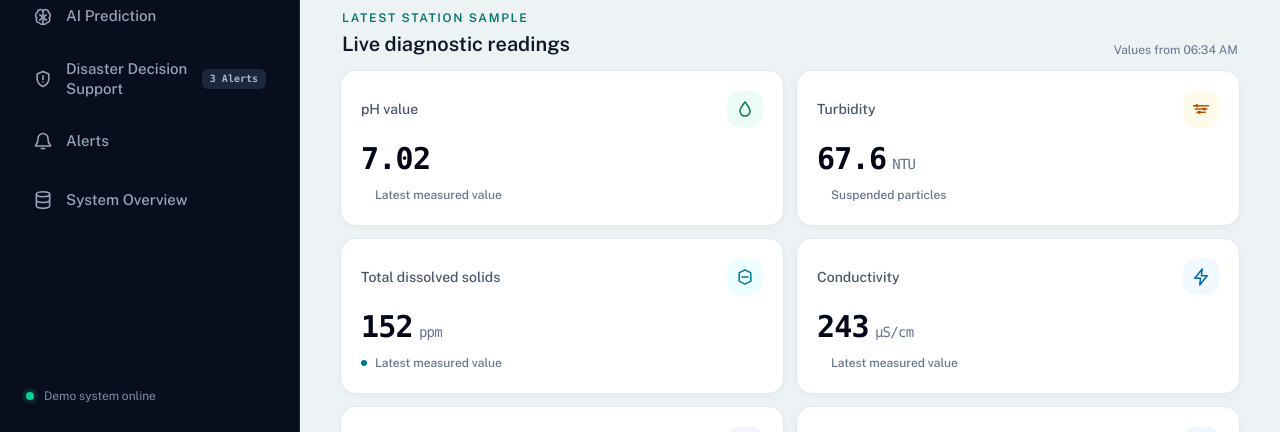
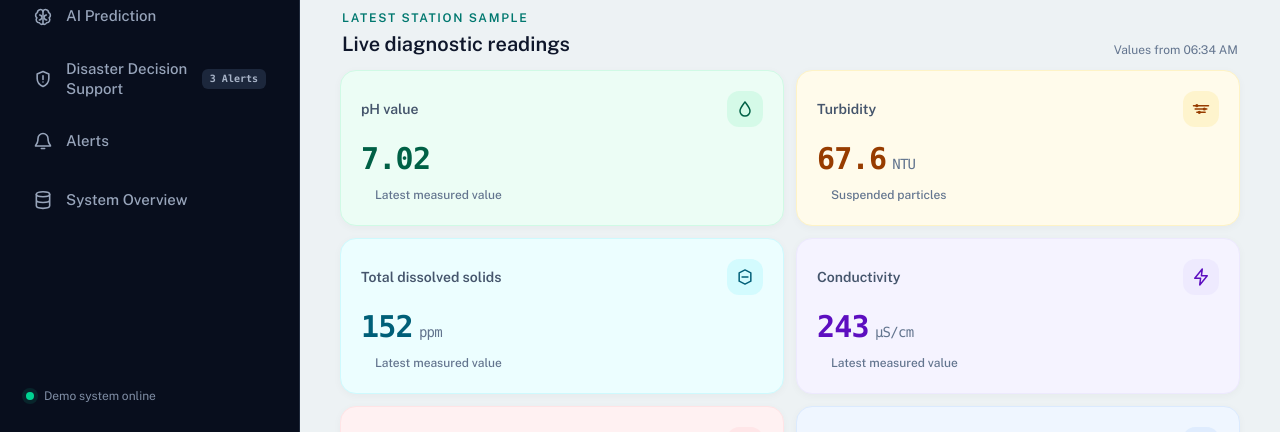
Before and after one commit to RAVINDUTRP/J26-IT-315, a React (Vite) app in the folder frontend/: page /sensing in a window 1280 px wide. Shown: the part 368-800 px from the top of the page. Built offline with nearby package versions, Linux system fonts and the light colour scheme; no server answers.

Commit message:
Refactor MonitoringView metrics styles for improved visual consistency and readability 🚀

```diff
--- a/frontend/src/pages/Sensing.jsx
+++ b/frontend/src/pages/Sensing.jsx
@@ -61,12 +61,12 @@ function MonitoringView({ observations, site, onSiteChange }) {
   }))
 
   const metrics = [
-    { label: 'pH value', value: readings.ph, unit: '', tint: 'text-emerald-700', soft: 'bg-emerald-50', icon: 'drop', bar: '#10b981', dataKey: 'ph', dataLabel: 'pH' },
-    { label: 'Turbidity', value: readings.turbidity_ntu, unit: 'NTU', tint: 'text-amber-700', soft: 'bg-amber-50', icon: 'turbidity', bar: '#f59e0b', dataKey: 'turbidity', dataLabel: 'Turbidity', note: 'Suspended particles' },
-    { label: 'Total dissolved solids', value: readings.tds_ppm, unit: 'ppm', tint: 'text-cyan-700', soft: 'bg-cyan-50', icon: 'tds', bar: '#06b6d4', dataKey: 'tds', dataLabel: 'TDS' },
-    { label: 'Conductivity', value: readings.ec_us_cm, unit: 'µS/cm', tint: 'text-sky-700', soft: 'bg-sky-50', icon: 'conductivity' },
-    { label: 'Water temperature', value: readings.temp_c, unit: '°C', tint: 'text-violet-700', soft: 'bg-violet-50', icon: 'temperature' },
-    { label: 'Rainfall context', value: latest.rainfall_mm_h, unit: 'mm/h', tint: 'text-blue-700', soft: 'bg-blue-50', icon: 'rain' },
+    { label: 'pH value', value: readings.ph, unit: '', tint: 'text-emerald-800', soft: 'bg-emerald-100/80', cardBg: 'bg-emerald-50', cardBorder: 'border-emerald-100', icon: 'drop', bar: '#10b981', dataKey: 'ph', dataLabel: 'pH' },
+    { label: 'Turbidity', value: readings.turbidity_ntu, unit: 'NTU', tint: 'text-amber-800', soft: 'bg-amber-100/80', cardBg: 'bg-amber-50', cardBorder: 'border-amber-100', icon: 'turbidity', bar: '#f59e0b', dataKey: 'turbidity', dataLabel: 'Turbidity', note: 'Suspended particles' },
+    { label: 'Total dissolved solids', value: readings.tds_ppm, unit: 'ppm', tint: 'text-cyan-800', soft: 'bg-cyan-100/80', cardBg: 'bg-cyan-50', cardBorder: 'border-cyan-100', icon: 'tds', bar: '#06b6d4', dataKey: 'tds', dataLabel: 'TDS' },
+    { label: 'Conductivity', value: readings.ec_us_cm, unit: 'µS/cm', tint: 'text-violet-800', soft: 'bg-violet-100/80', cardBg: 'bg-violet-50', cardBorder: 'border-violet-100', icon: 'conductivity' },
+    { label: 'Water temperature', value: readings.temp_c, unit: '°C', tint: 'text-rose-800', soft: 'bg-rose-100/80', cardBg: 'bg-rose-50', cardBorder: 'border-rose-100', icon: 'temperature' },
+    { label: 'Rainfall context', value: latest.rainfall_mm_h, unit: 'mm/h', tint: 'text-blue-800', soft: 'bg-blue-100/80', cardBg: 'bg-blue-50', cardBorder: 'border-blue-100', icon: 'rain' },
   ]
 
   return (
@@ -130,15 +130,15 @@ function MonitoringView({ observations, site, onSiteChange }) {
                 {...rise}
                 transition={{ duration: 0.28, delay: index * 0.04 }}
                 whileHover={{ y: -3, boxShadow: '0 12px 24px rgba(15, 23, 42, 0.08)' }}
-                className="min-h-36 rounded-2xl border border-slate-200/90 bg-white p-4 shadow-[0_2px_8px_rgba(15,23,42,0.035)] transition-colors hover:border-slate-300 sm:p-5"
+                className={`min-h-36 rounded-2xl border ${metric.cardBorder} ${metric.cardBg} p-4 shadow-[0_2px_8px_rgba(15,23,42,0.035)] transition-shadow hover:shadow-md sm:p-5`}
               >
                 <div className="flex items-center justify-between gap-3">
-                  <p className="text-sm font-medium text-slate-600">{metric.label}</p>
+                  <p className="text-sm font-semibold text-slate-600">{metric.label}</p>
                   <span className={`grid size-9 shrink-0 place-items-center rounded-xl ${metric.soft} ${metric.tint}`}>
                     <MetricIcon name={metric.icon} className="size-5" />
                   </span>
                 </div>
-                <p className="mt-3 flex flex-wrap items-baseline gap-x-1.5 font-mono text-2xl font-semibold tracking-tight text-slate-950 tabular-nums sm:text-[30px]">
+                <p className={`relative mt-3 flex flex-wrap items-baseline gap-x-1.5 font-mono text-2xl font-semibold tracking-tight tabular-nums sm:text-[30px] ${metric.tint}`}>
                   <span>{metric.value}</span>
                   {metric.unit && <span className="text-sm font-medium text-slate-500">{metric.unit}</span>}
                 </p>
```
